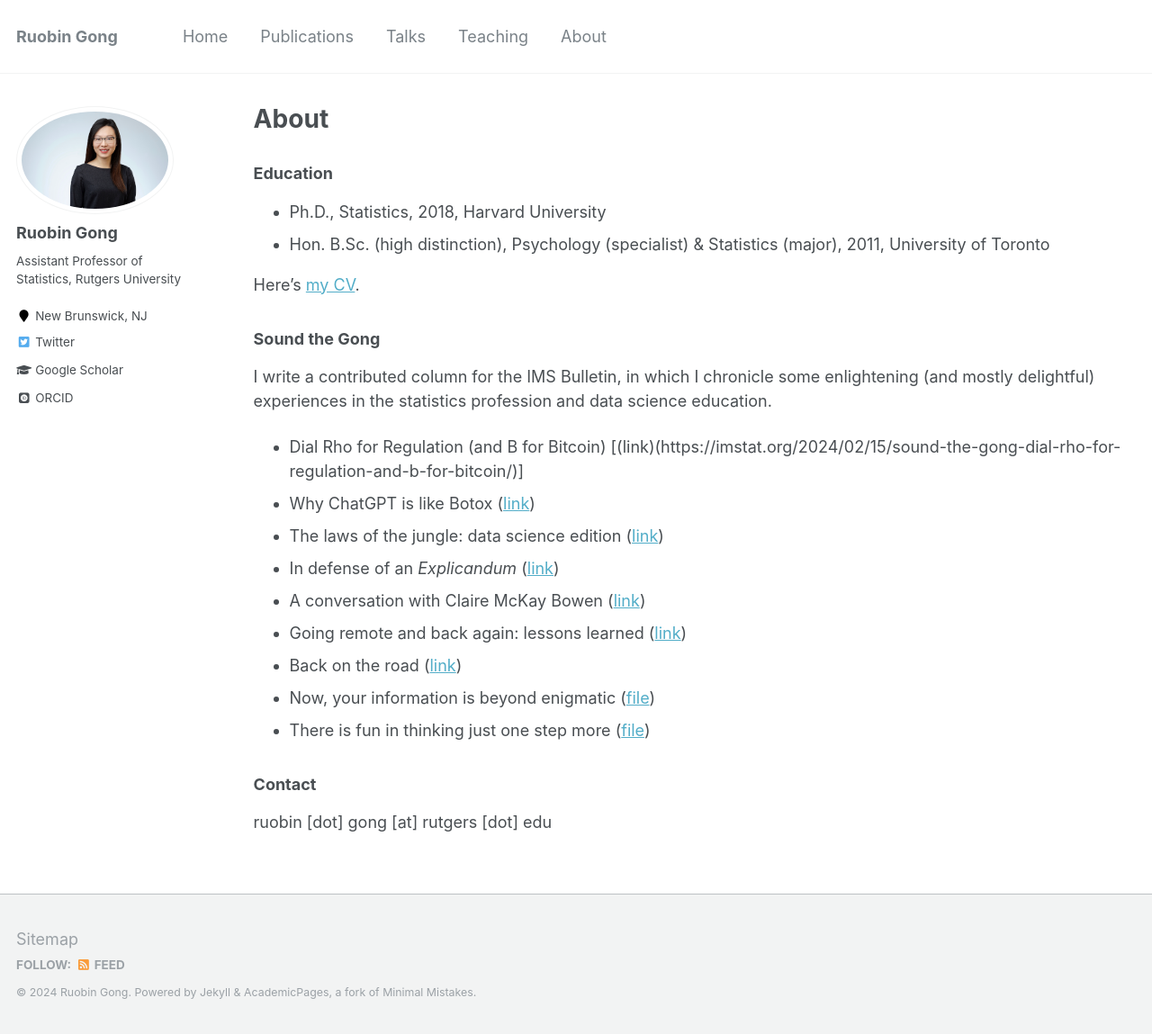
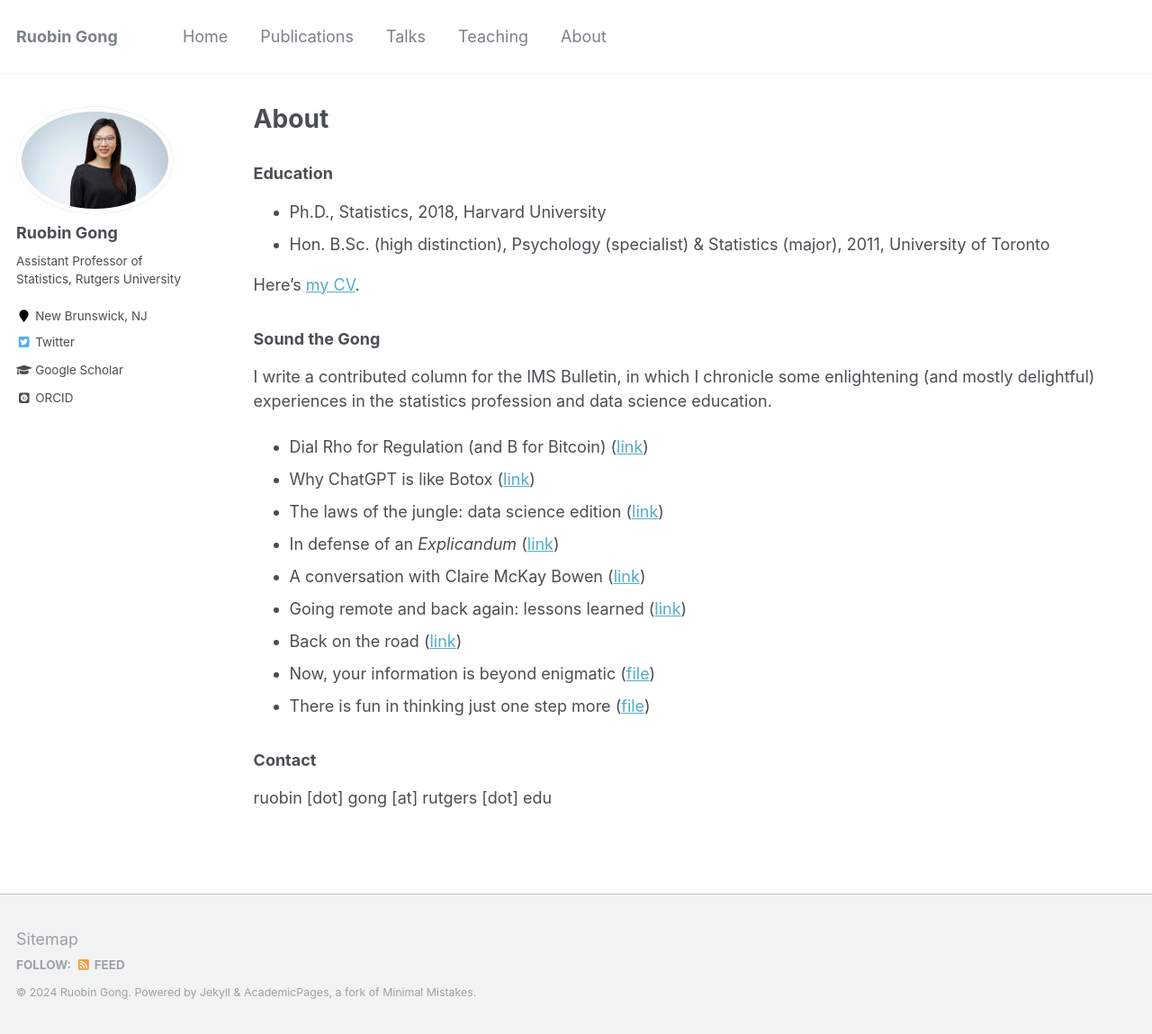
Before and after one commit to RuobinGong/RuobinGong.github.io, a Jekyll site: the page built from _pages/about.md, in a window 1280 px wide and 1149 px high. Shown: the whole window at 90% size. Built offline with Jekyll 4.4.1, drawn with Linux system fonts in a browser that asks for light colours; some web fonts are replaced.

Commit message:
Update about.md

```diff
--- a/_pages/about.md
+++ b/_pages/about.md
@@ -20,7 +20,7 @@ Here's [my CV](https://RuobinGong.github.io/files/RG-cv.pdf).
 
 I write a contributed column for the IMS Bulletin, in which I chronicle some enlightening (and mostly delightful) experiences in the statistics profession and data science education.
 
-* Dial Rho for Regulation (and B for Bitcoin) [(link)(https://imstat.org/2024/02/15/sound-the-gong-dial-rho-for-regulation-and-b-for-bitcoin/)]
+* Dial Rho for Regulation (and B for Bitcoin) ([link](https://imstat.org/2024/02/15/sound-the-gong-dial-rho-for-regulation-and-b-for-bitcoin/))
 * Why ChatGPT is like Botox ([link](https://imstat.org/2023/07/16/sound-the-gong-why-chatgpt-is-like-botox/))
 * The laws of the jungle: data science edition ([link](https://imstat.org/2022/12/13/sound-the-gong-the-laws-of-the-jungle-data-science-edition/))
 * In defense of an _Explicandum_ ([link](https://imstat.org/2022/10/01/sound-the-gong-in-defense-of-an-explicandum/))
```
